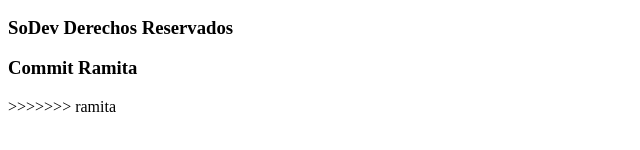
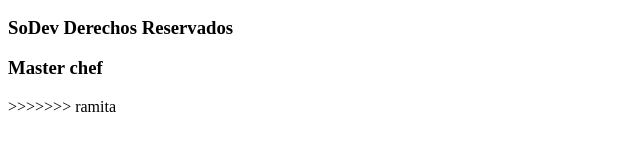
Before and after one commit to DiegoRosas/clase1, a plain HTML site: page index.html in a window 1280 px wide. Shown: the part 340-490 px from the top of the page, 0-640 px from the left. Drawn offline with Linux system fonts and the light colour scheme.

Commit message:
resolvi funciones

```diff
--- a/index.html
+++ b/index.html
@@ -36,7 +36,7 @@
     <footer>
       <h2>copyright &copy;</h2>
       <h3>SoDev Derechos Reservados</h3>
-      <h3>Commit Ramita</h3>
+      <h3>Master chef</h3>
     </footer>
 >>>>>>> ramita
 
```
